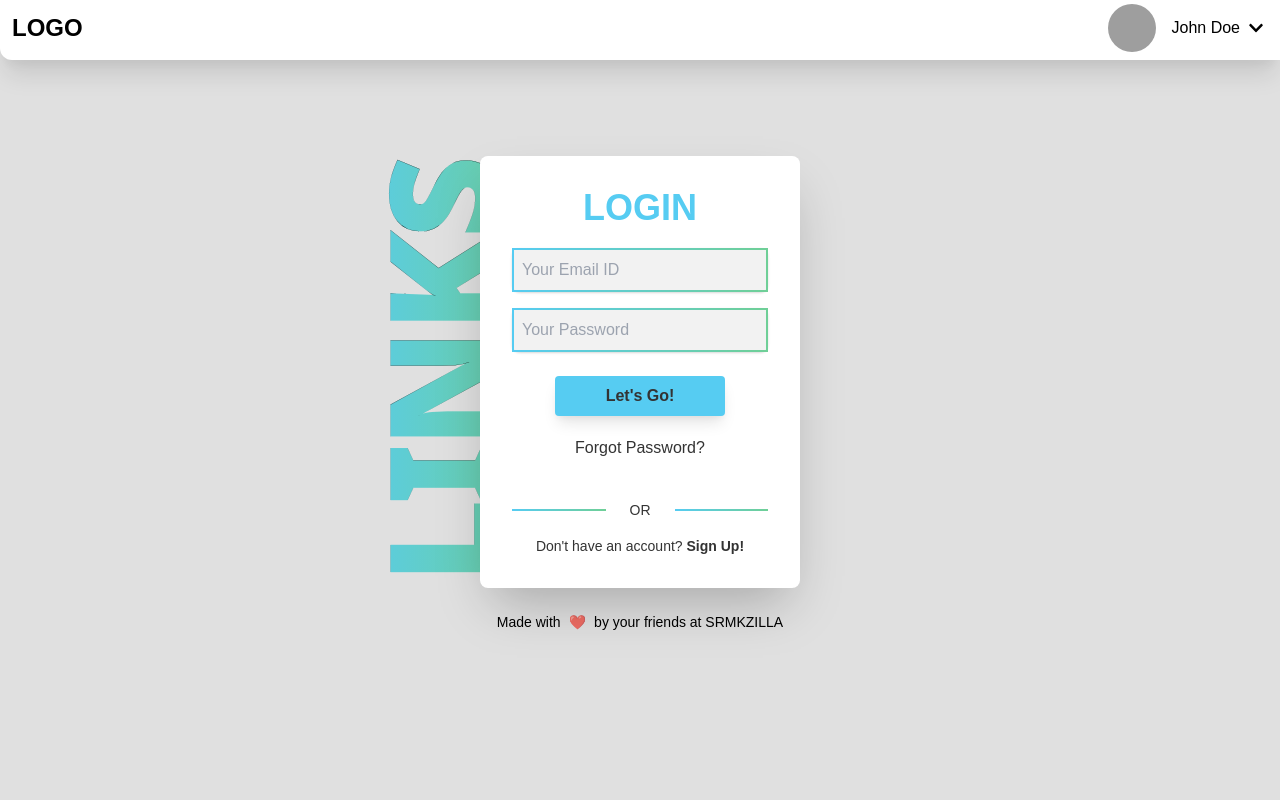
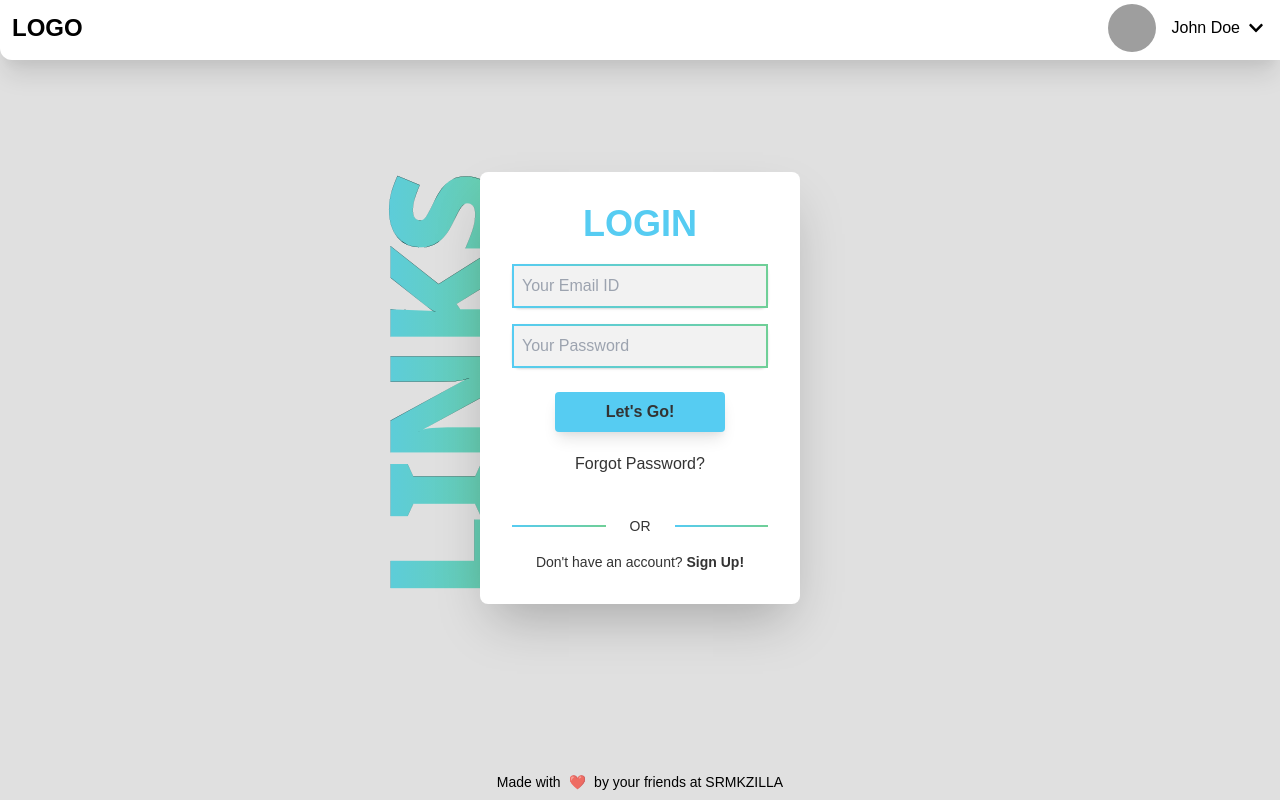
Before and after one commit to srm-kzilla/links, a Next.js app: page /login in a window 1280 px wide. Built offline with nearby package versions, Linux system fonts and the light colour scheme; grey boxes are pictures that could not be loaded.

Commit message:
♻️ Refactor Code

```diff
--- a/components/login/index.tsx
+++ b/components/login/index.tsx
@@ -1,12 +1,11 @@
 export default function LoginComponent(): JSX.Element {
   return (
-    <div className="mt-24">
-      <div className="container mx-auto h-full flex justify-center items-center">
-        <div className="md:w-2/4 lg:w-1/4">
+    <div className="mx-auto h-screen flex justify-center items-center">
+      <div className="m-auto md:w-2/4 lg:w-1/4">
         <div className="customGradient hidden absolute md:block float-left z-0 styledHeader text-xxl mb-1 text-center">
           LINKS
         </div>
-          <div className="relative z-50 p-8 border-t-12 bg-white mb-6 rounded-lg shadow-2xl">
+        <div className="relative p-8 border-t-12 bg-white mb-6 rounded-lg shadow-2xl">
           <h1 className="text-center text-4xl mb-5 font-extrabold text-lightblue">
             LOGIN
           </h1>
@@ -30,9 +29,7 @@ export default function LoginComponent(): JSX.Element {
           </div>
           <div className="w-full mx-auto py-4 text-black h-auto bg-blue flex justify-center items-center">
             <hr className="w-1/5 sm:w-1/4 lg:w-96" />
-              <p className="mx-3 md:mx-6 text-sm text-darkgray">
-                OR
-              </p>
+            <p className="mx-3 md:mx-6 text-sm text-darkgray">OR</p>
             <hr className="w-1/5 sm:w-1/4 lg:w-96" />
           </div>
 
@@ -47,6 +44,5 @@ export default function LoginComponent(): JSX.Element {
         </div>
       </div>
     </div>
-    </div>
   );
 }
--- a/components/signup/index.tsx
+++ b/components/signup/index.tsx
@@ -1,12 +1,11 @@
 export default function SignUpComponent(): JSX.Element {
   return (
-    <div className="mt-24">
-      <div className="container mx-auto h-full flex justify-center items-center">
-        <div className="md:w-2/4 lg:w-1/4">
+      <div className="mx-auto h-screen flex justify-center items-center">
+        <div className="m-auto md:w-2/4 lg:w-1/4">
           <div className="customGradient hidden absolute md:block float-left z-0 styledHeader text-xxl mb-1 text-center">
             LINKS
           </div>
-          <div className="relative z-50 p-8 border-t-12 bg-white mb-6 rounded-lg shadow-2xl">
+          <div className="relative p-8 border-t-12 bg-white mb-6 rounded-lg shadow-2xl">
             <h1 className="text-center text-4xl mb-5 font-extrabold text-lightblue">
               SIGN UP
             </h1>
@@ -46,6 +45,5 @@ export default function SignUpComponent(): JSX.Element {
           </div>
         </div>
       </div>
-    </div>
   );
 }
--- a/shared/components/footer.tsx
+++ b/shared/components/footer.tsx
@@ -1,12 +1,12 @@
 export default function Footer() {
   return (
-    <div className="w-full mx-auto bottom-2 text-sm text-center justify-center items-center">
-      <p className="mx-3 md:mx-6">
+    <div className="absolute w-full mx-auto bottom-0 text-sm text-center justify-center items-center">
+      <p className="py-2 mx-3 md:mx-6 text-black">
         Made with
         <span role="img" aria-label="emoji" className="mx-2 animate-pulse">
           ❤️
         </span>
-        <span className="text-black">by your friends at SRMKZILLA</span>
+        by your friends at SRMKZILLA
       </p>
     </div>
   );
--- a/shared/components/navbar.tsx
+++ b/shared/components/navbar.tsx
@@ -3,13 +3,9 @@ import Flip from "react-reveal/Flip";
 import { FaChevronDown } from "react-icons/fa";
 
 export default function Navbar() {
-  const [isOpen, setisOpen] = useState(false);
-  function handleMenuClick() {
-    setisOpen(!isOpen);
-  }
+  const [isOpen, setisOpen] = useState<boolean>(false);
   return (
-    <div>
-      <nav className="bg-white shadow-xl rounded-bl-xl">
+    <nav className="absolute top-0 z-10 w-full bg-white shadow-xl rounded-bl-xl">
       <div>
         <div className="grid grid-cols-2">
           <a className="text-black text-2xl font-bold p-3 text-left">LOGO</a>
@@ -22,7 +18,7 @@ export default function Navbar() {
               />
               <div
                 className="mr-4 pl-4 cursor-pointer select-none float-right my-4 hover:text-gray-500"
-                  onClick={handleMenuClick}
+                onClick={() => setisOpen(!isOpen)}
               >
                 John Doe
                 <div className="float-right pt-1 ml-2">
@@ -32,19 +28,16 @@ export default function Navbar() {
             </div>
             <button
               className="inline-block sm:hidden mr-5"
-                onClick={handleMenuClick}
+              onClick={() => setisOpen(!isOpen)}
             >
               <img src="https://img.icons8.com/android/24/000000/menu.png" />
             </button>
           </div>
         </div>
       </div>
-      </nav>
+      {isOpen && (
         <Flip right>
-        <div
-          className="block md:absolute right-0 bg-white shadow-xl rounded-b-xl md:w-1/6 text-center"
-          style={{ display: isOpen ? "block" : "none" }}
-        >
+          <div className="relative md:absolute right-0 bg-white shadow-xl rounded-b-xl md:w-1/6 text-center">
             <a
               href="/"
               className="py-2 rounded hover:bg-lightblue text-sm font-normal block"
@@ -77,6 +70,7 @@ export default function Navbar() {
             </a>
           </div>
         </Flip>
-    </div>
+      )}
+    </nav>
   );
 }
```
Also changed, not shown: pages/_app.tsx (+11 -11 lines). Lines whose indentation alone changed are shown as unchanged.
